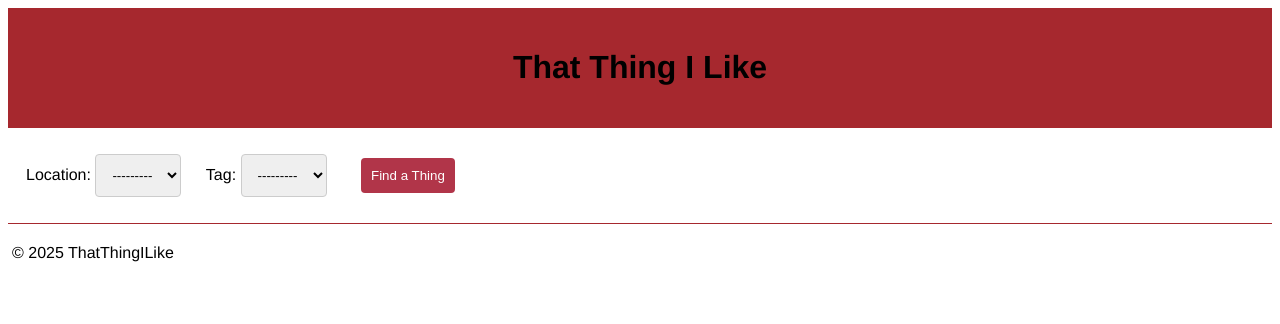
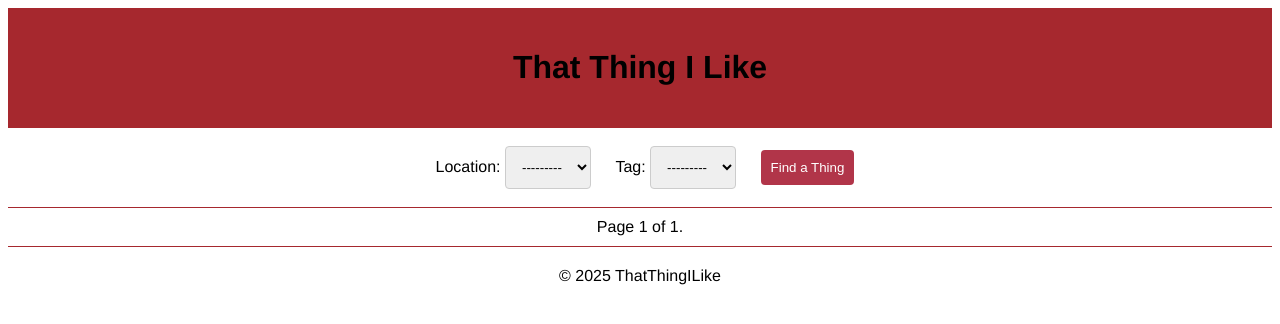
Before and after one commit to richardgiddings/thatthingilike, a Django app: page / in a window 1280 px wide. Shown: the top 324 px of the page. Run offline with Django 5.2, Linux system fonts and the light colour scheme; data that the repository does not hold is empty.

Commit message:
Add pagination

```diff
--- a/thatthingilike/static/thatthingilike/style.css
+++ b/thatthingilike/static/thatthingilike/style.css
@@ -11,12 +11,13 @@ header {
 }
 
 nav {
-    padding: 8px;
     border-bottom: 1px solid #a6282e;
+    text-align: center;
 }
 
 footer {
     padding: 4px;
+    text-align: center;
 }
 
 .navigation .locations,
@@ -27,7 +28,14 @@ footer {
 .navigation .nav-submit {
     display:inline-block;
     padding: 10px;
-    margin-left: 20px;
+    margin-left: 10px;
+}
+
+.pagination {
+    border-top: 1px solid #a6282e;
+    padding-bottom: 10px;
+    padding-top: 10px;
+    text-align: center;
 }
 
 .thing {
--- a/thatthingilike/templates/thatthingilike/index.html
+++ b/thatthingilike/templates/thatthingilike/index.html
@@ -13,11 +13,28 @@
         <input type="submit" value="Find a Thing" class="nav-submit" />
     </div>
 </form>
+<div class="pagination">
+    <span class="step-links">
+        {% if page_obj.has_previous %}
+            <a href="?page=1&location={{selected_location}}&tag={{selected_tag}}">&laquo; first</a>
+            <a href="?page={{ page_obj.previous_page_number }}&location={{selected_location}}&tag={{selected_tag}}">previous</a>
+        {% endif %}
+
+        <span class="current">
+            Page {{ page_obj.number }} of {{ page_obj.paginator.num_pages }}.
+        </span>
+
+        {% if page_obj.has_next %}
+            <a href="?page={{ page_obj.next_page_number }}&location={{selected_location}}&tag={{selected_tag}}">next</a>
+            <a href="?page={{ page_obj.paginator.num_pages }}&location={{selected_location}}&tag={{selected_tag}}">last &raquo;</a>
+        {% endif %}
+    </span>
+</div>
 {% endblock %}
 
 
 {% block main %}
-{% for thing in things %}
+{% for thing in page_obj %}
     <div class="thing">
         <h2>{{ thing.title }}</h2>
         <p>{{ thing.description }}</p>
--- a/thatthingilike/views.py
+++ b/thatthingilike/views.py
@@ -2,6 +2,8 @@ from django.shortcuts import render
 
 from .models import Thing
 from .forms import TagForm, LocationForm
+
+from django.core.paginator import Paginator
 
 def index(request):
 
@@ -9,6 +11,9 @@ def index(request):
     location = request.GET.get('location', None)
 
     things = Thing.objects.filter(tag=tag, location=location)
+    paginator = Paginator(things, 2)
+    page_number = request.GET.get("page")
+    page_obj = paginator.get_page(page_number)
 
     # get location dropdown
     locations = LocationForm(initial={'location': location})
@@ -18,6 +23,10 @@ def index(request):
 
     return render(request,
                     template_name='thatthingilike/index.html',
-                    context={'things': things,
-                             'locations': locations,
-                             'tags': tags})
+                    context={
+                        'locations': locations,
+                        'tags': tags,
+                        'selected_location': location,
+                        'selected_tag': tag,
+                        "page_obj": page_obj
+                    })
```
Also changed, not shown: README.md, screenshot.png.
